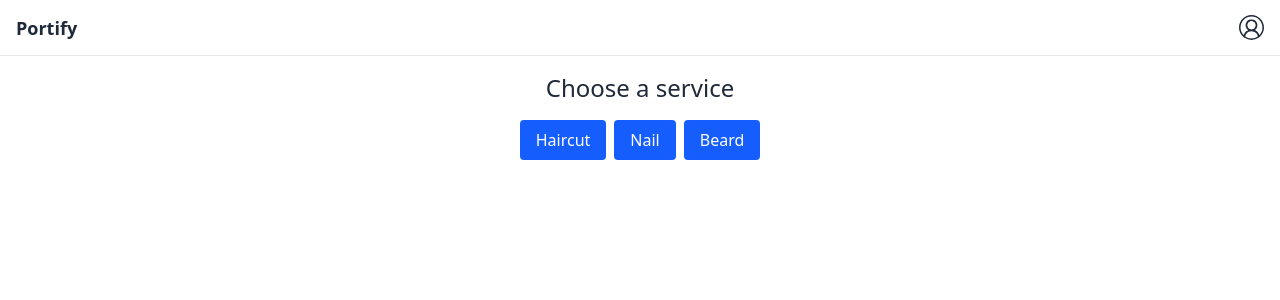
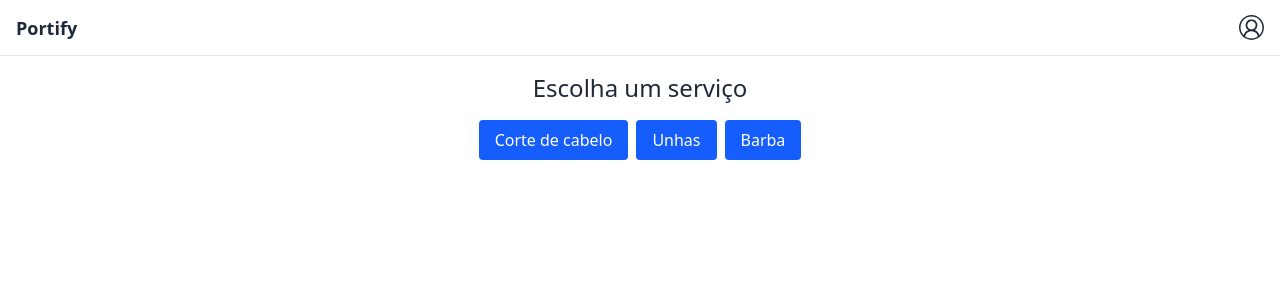
Before and after one commit to SidneiJSilva/portify, a React (Vite) app: page / in a window 1280 px wide. Both pictures are taken after a click on the button "Marcação". Shown: the top 300 px of the page. Built offline with nearby package versions, Linux system fonts and the light colour scheme.

Commit message:
add translations

```diff
--- a/src/data/userAreas.js
+++ b/src/data/userAreas.js
@@ -2,12 +2,12 @@ export const accessibleAreasByRole = {
 	1: [
 		"stores",
 		"services",
-		"schedule",
+		"schedules",
 		"profits",
 		"reports",
 		"invoices",
 		"payments",
 	],
-	2: ["services", "schedule", "invoices"],
-	3: ["schedule", "invoices"],
+	2: ["services", "schedules", "invoices"],
+	3: ["schedules", "invoices"],
 };
--- a/src/data/users.js
+++ b/src/data/users.js
@@ -10,9 +10,9 @@ export const users = [
 		name: "Jane Doe",
 		email: "teste2@email.com",
 		services: [
-			{ id: 1, label: "Haircut" },
-			{ id: 2, label: "Nail" },
-			{ id: 3, label: "Beard" },
+			{ id: 1, label: "haircut" },
+			{ id: 2, label: "nail" },
+			{ id: 3, label: "beard" },
 		],
 		servicesTo: ["Female", "Male"],
 		type: 2,
@@ -34,8 +34,8 @@ export const users = [
 		name: "Susan Dole",
 		email: "teste5@email.com",
 		services: [
-			{ id: 1, label: "Haircut" },
-			{ id: 2, label: "Nail" },
+			{ id: 1, label: "haircut" },
+			{ id: 2, label: "nail" },
 		],
 		servicesTo: ["Female"],
 		type: 2,
@@ -45,8 +45,8 @@ export const users = [
 		name: "Mike Ross",
 		email: "teste26@email.com",
 		services: [
-			{ id: 1, label: "Haircut" },
-			{ id: 3, label: "Beard" },
+			{ id: 1, label: "haircut" },
+			{ id: 3, label: "beard" },
 		],
 		servicesTo: ["Male"],
 		type: 2,
--- a/src/pages/Home.jsx
+++ b/src/pages/Home.jsx
@@ -9,7 +9,9 @@ export default function Home() {
 			<div className="text-center space-y-4">
 				<h1 className="text-5xl text-blue-800 font-bold">HOME</h1>
 
-				<Button onClick={() => navigate("/scheduling")}>Marcação</Button>
+				<Button size="large" onClick={() => navigate("/scheduling")}>
+					Marcação
+				</Button>
 			</div>
 		</div>
 	);
--- a/src/pages/scheduling/Scheduling.jsx
+++ b/src/pages/scheduling/Scheduling.jsx
@@ -1,6 +1,7 @@
 import SelectInput from "@/components/ui/select/SelectInput";
 import Button from "@/components/ui/buttons/Button";
 
+import { pt } from "@/translations/pt";
 import { users } from "@/data/users";
 import { useMemo, useState } from "react";
 import { times } from "@/constants/dateTime";
@@ -53,7 +54,7 @@ export default function Scheduling() {
 	return (
 		<div className="flex flex-col p-4 gap-12">
 			<div className="text-center space-y-4">
-				<h1 className="text-2xl">Choose a service</h1>
+				<h1 className="text-2xl">{pt["chooseAService"]}</h1>
 
 				<div className="flex justify-center gap-2">
 					{servicesOptions.map((service) => (
@@ -71,7 +72,7 @@ export default function Scheduling() {
 									: "ghost"
 							}
 						>
-							{service.label}
+							{pt[service.label] || service.label}
 						</Button>
 					))}
 				</div>
@@ -79,7 +80,7 @@ export default function Scheduling() {
 
 			{selectedService && (
 				<div className="text-center space-y-4 px-10 md:px-100">
-					<h1 className="text-2xl">Choose a collaborator</h1>
+					<h1 className="text-2xl">{pt["chooseACollaborator"]}</h1>
 
 					<SelectInput
 						options={collaboratorsOptions}
@@ -91,7 +92,7 @@ export default function Scheduling() {
 
 			{selectedCollaborator && (
 				<div className="text-center space-y-4 px-10 md:px-100">
-					<h1 className="text-2xl">Choose date and time</h1>
+					<h1 className="text-2xl">{pt["chooseADateAndTime"]}</h1>
 
 					<div className="grid grid-cols-1 md:grid-cols-2 gap-4 justify-center items-center">
 						<div className="border p-2 border-gray-300 rounded">
@@ -110,6 +111,7 @@ export default function Scheduling() {
 							options={times}
 							value={selectedTime}
 							onChange={(e) => setSelectedTime(e.target.value)}
+							placeholder={pt["selectATime"]}
 						/>
 					</div>
 				</div>
@@ -120,7 +122,7 @@ export default function Scheduling() {
 				selectedDate &&
 				selectedTime && (
 					<div className="text-center">
-						<Button size="large">Agendar</Button>
+						<Button size="large">{pt["schedule"]}</Button>
 					</div>
 				)}
 		</div>
--- a/src/translations/pt.js
+++ b/src/translations/pt.js
@@ -1,9 +1,17 @@
 export const pt = {
 	services: "Serviços",
-	schedule: "Agendamentos",
+	schedules: "Agendamentos",
 	profits: "Lucros",
 	reports: "Relatórios",
 	invoices: "Faturas",
 	payments: "Pagamentos",
 	stores: "Lojas",
+	haircut: "Corte de cabelo",
+	beard: "Barba",
+	nail: "Unhas",
+	chooseAService: "Escolha um serviço",
+	chooseACollaborator: "Escolha um colaborador",
+	chooseADateAndTime: "Escolha uma data e hora",
+	selectATime: "Selecione um horário",
+	schedule: "Agendar",
 };
```
